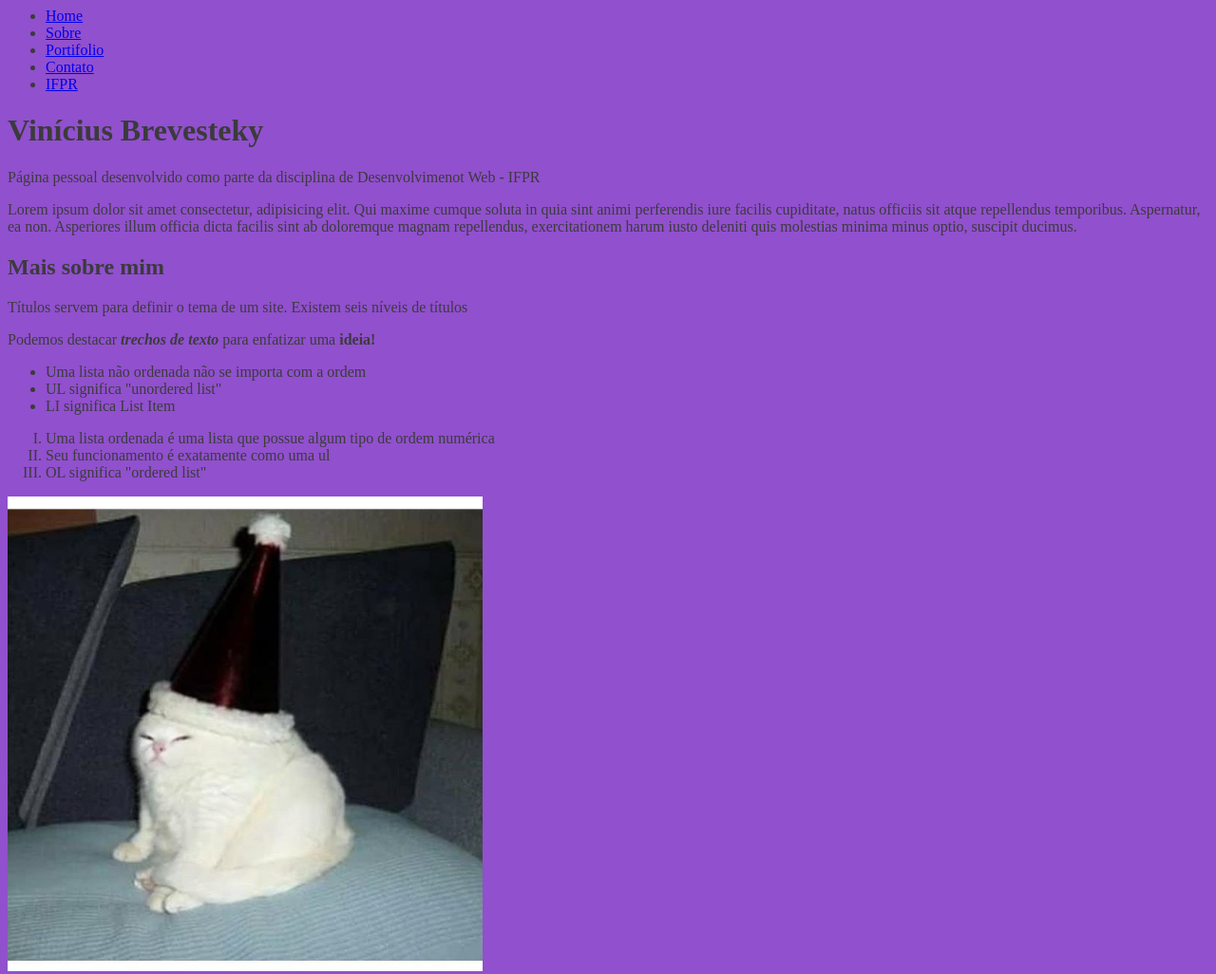
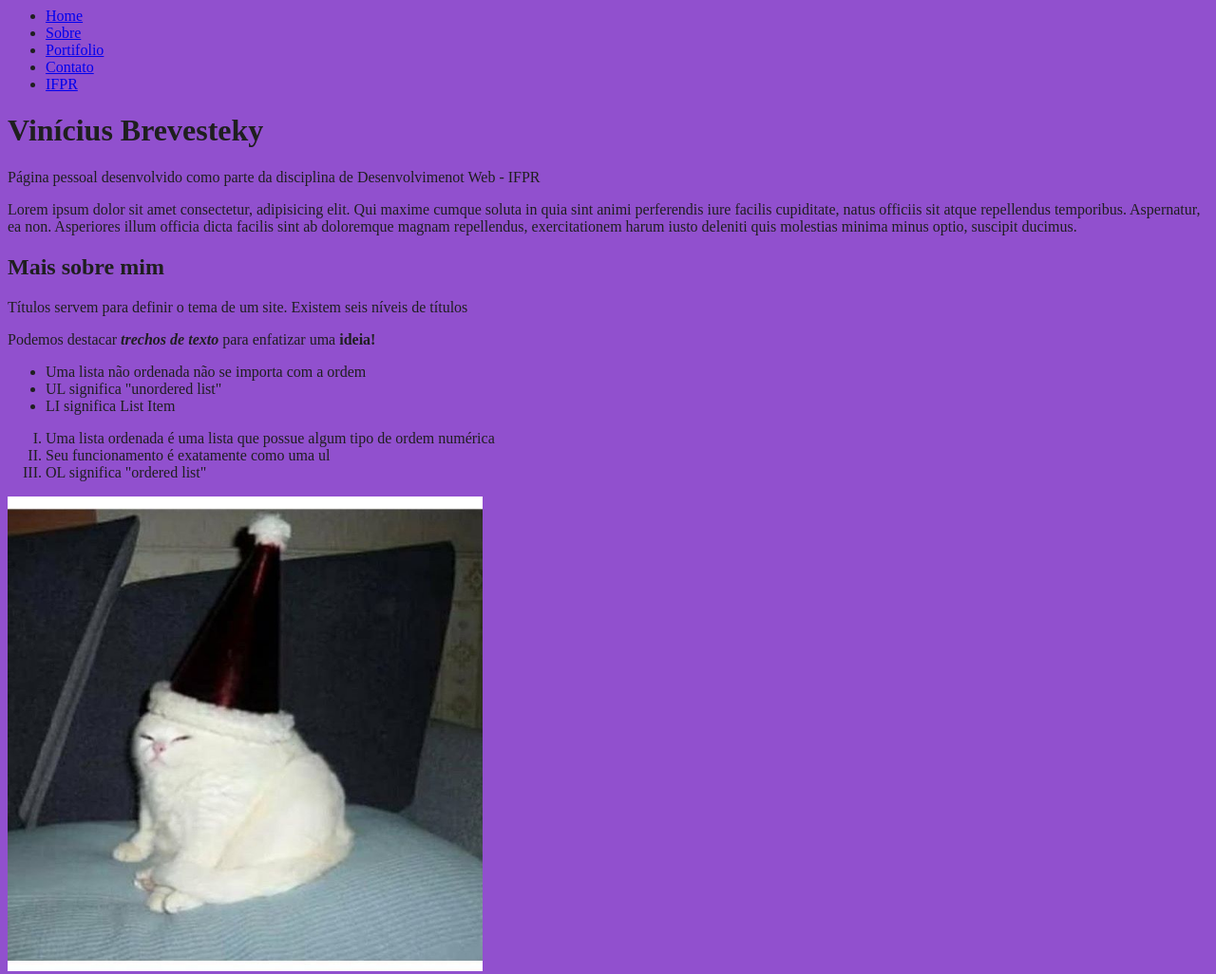
Before and after one commit to CheerfulVini/Desenvolvimento-Web, a plain HTML site: page index.html in a window 1280 px wide. Shown: the whole page at 95% size. Drawn offline with Linux system fonts and the light colour scheme.

Commit message:
Update index.html

```diff
--- a/index.html
+++ b/index.html
@@ -11,7 +11,7 @@
 
         <style>
             body{
-                color: rgb(59, 59, 59);
+                color: rgb(31, 31, 31);
                 background:rgb(145, 80, 206)
             }
         </style
```
